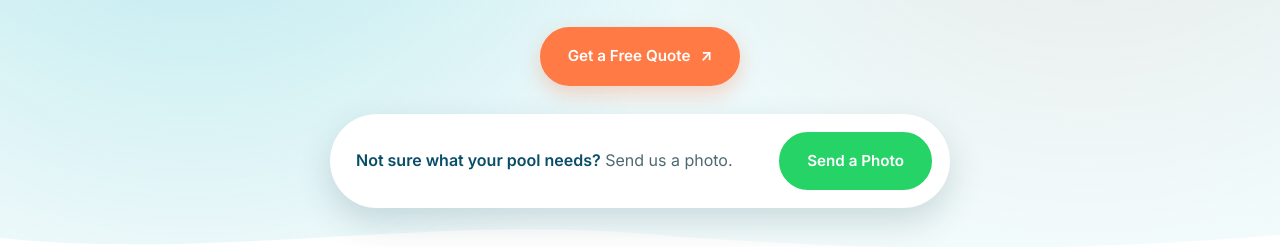
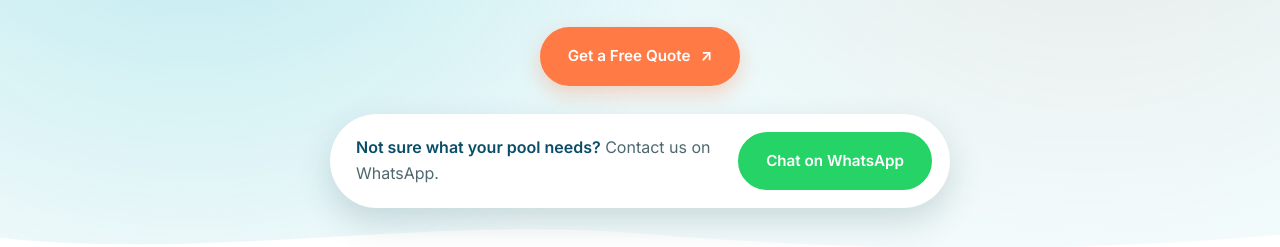
Before and after one commit to Mrcheete/cleartide-pools-demo, a plain HTML site: page index.html in a window 1280 px wide. Shown: the part 406-653 px from the top of the page. Drawn offline with Linux system fonts and the light colour scheme.

Commit message:
Change the hero card from Send a Photo to Contact us on WhatsApp
Co-Authored-By: Claude Opus 5.5 <noreply@anthropic.com>

```diff
--- a/home.css
+++ b/home.css
@@ -140,7 +140,7 @@
 .hp-hero-actions { display: flex; flex-wrap: wrap; gap: 14px; justify-content: center; }
 
 .hp-hero-photo { position: relative; z-index: 1; margin-top: 28px; padding-bottom: 8px; }
-/* White "send us a photo" card under the hero text */
+/* White "contact us on WhatsApp" card under the hero text */
 .hp-photo-card {
   position: relative;
   display: flex;
--- a/index.html
+++ b/index.html
@@ -46,7 +46,7 @@
   </header>
 
   <!-- ===== HERO [H2] ===== -->
-  <!-- Light "water" hero: centred text, then the "send us a photo" card. -->
+  <!-- Light "water" hero: centred text, then the "contact us on WhatsApp" card. -->
   <section class="hp-hero">
     <div class="container hp-hero-inner">
       <span class="hp-badge">Pool cleaning in Area Name</span>
@@ -59,9 +59,9 @@
 
     <div class="container hp-hero-photo">
       <div class="hp-photo-card">
-        <p><b>Not sure what your pool needs?</b> Send us a photo.</p>
-        <a href="https://wa.me/27000000000?text=Hi%20Business%20Name%2C%20here%27s%20a%20photo%20of%20my%20pool.%20What%20does%20it%20need%3F"
-          target="_blank" rel="noopener" class="hp-btn hp-btn-wa">Send a Photo</a>
+        <p><b>Not sure what your pool needs?</b> Contact us on WhatsApp.</p>
+        <a href="https://wa.me/27000000000?text=Hi%20Business%20Name%2C%20I%27m%20not%20sure%20what%20my%20pool%20needs.%20Can%20you%20help%3F"
+          target="_blank" rel="noopener" class="hp-btn hp-btn-wa">Chat on WhatsApp</a>
       </div>
     </div>
 
```
